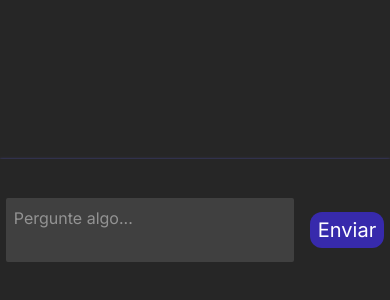
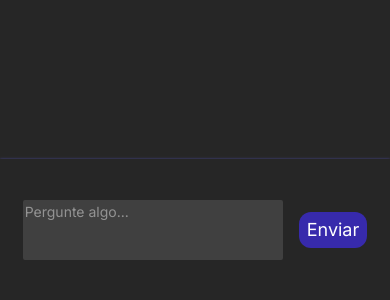
Before and after one commit to Farrush/Hatsu-Chat, a Next.js app: page /chat in a window 390 px wide. Shown: the part 544-844 px from the top of the page. Built offline with nearby package versions, Linux system fonts and the light colour scheme.

Commit message:
correções de tamanho no mobile e desktop

```diff
--- a/src/app/chat/page.tsx
+++ b/src/app/chat/page.tsx
@@ -33,7 +33,7 @@ export default function Page() {
     }
 
     return (
-        <div className="relative h-svh">
+        <div className="relative h-[100dvh]">
             <Chat messages={messages} />
             <UserInput send={sendMessage} />
         </div>
--- a/src/app/components/UserInput.tsx
+++ b/src/app/components/UserInput.tsx
@@ -9,10 +9,10 @@ export default function UserInput(props: {send: any}) {
         setMsg('')
     }
     return (
-        <div className="absolute bottom-0 shadow-indigo-500 shadow h-2/12 w-dvw flex flex-row gap-4 md:gap-8 justify-center items-center">
+        <div className="sticky bottom-0 shadow-indigo-500 shadow h-2/12 w-dvw flex flex-row gap-4 md:gap-8 justify-center items-center">
             <textarea value={msg} onChange={e => setMsg(e.target.value)} placeholder="Pergunte algo..."
-                className="text-neutral-200 bg-neutral-700 outline-none rounded-xs p-2 w-2xs md:w-2xl" maxLength={146} style={{resize: 'none'}} rows={2}/>
-            <button className="cursor-pointer text-xl rounded-xl px-2 py-1 bg-indigo-800 hover:scale-110"
+                className="text-neutral-200 bg-neutral-700 outline-none rounded-xs text-sm md:text-base h-15 md:h-16 p-0.5 md:p-1 w-8/12 md:w-2xl" maxLength={146} style={{resize: 'none'}} rows={2}/>
+            <button className="cursor-pointer text-lg md:text-xl rounded-xl px-2 py-1 bg-indigo-800 hover:scale-110"
                 onClick={sendMessage}>Enviar</button>
         </div>
     )
```
